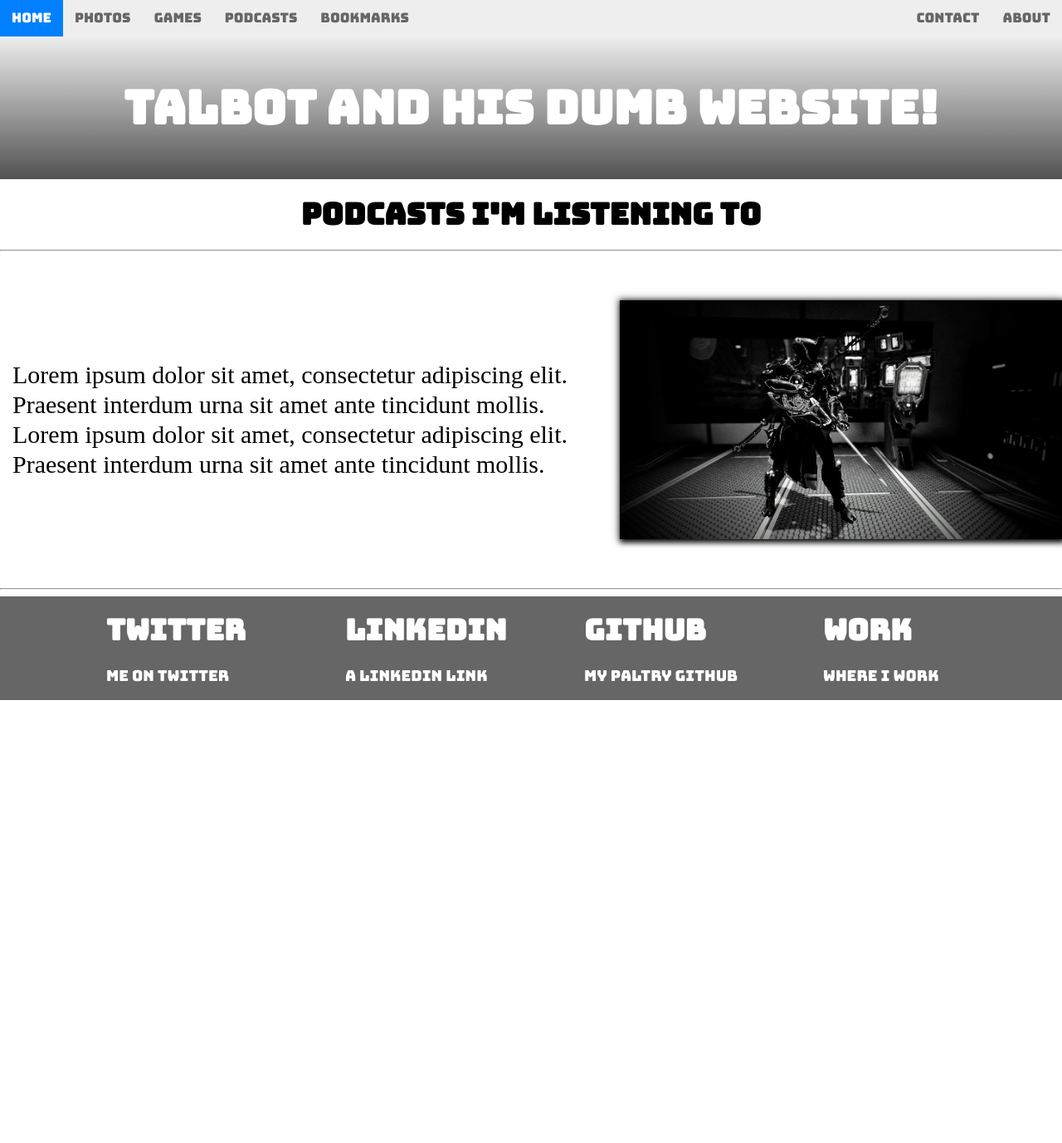
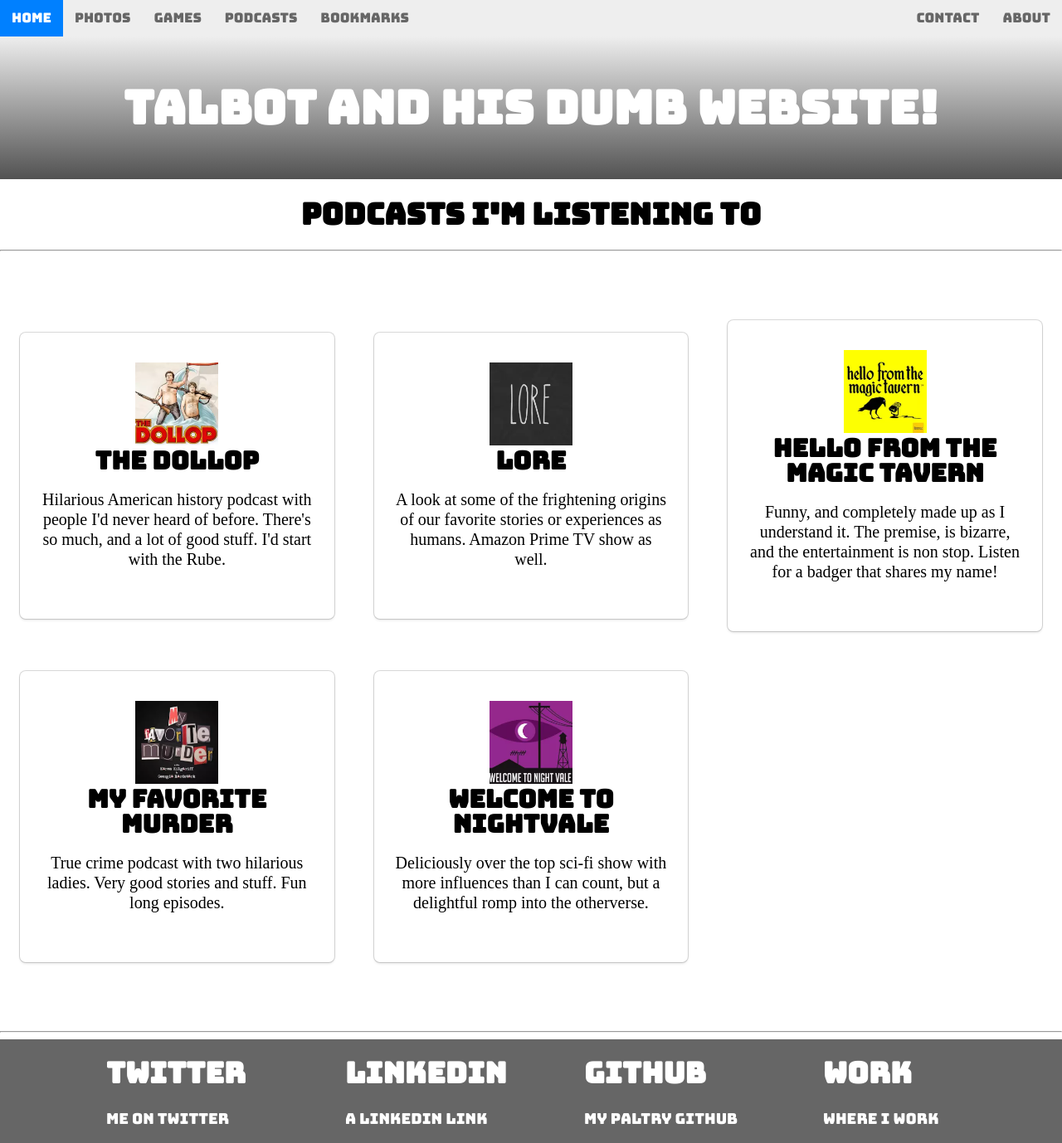
Before and after one commit to towelbot/towelbot.github.io, a Jekyll site: the page Web/podcasts.html, which Jekyll copies as it is, in a window 1280 px wide. Shown: the whole page at 83% size. Built offline with Jekyll 4.4.1, drawn with Linux system fonts in a browser that asks for light colours; before the commit the page ends 900 px from its top, so only the background shows below that.

Commit message:
Updated the podcasts page with content

```diff
--- a/Web/podcasts.html
+++ b/Web/podcasts.html
@@ -34,7 +34,7 @@
 
   <hr>
 
-  <div class="container">
+  <!-- <div class="container">
     <div class="row">
       <div class="col-7">
         <article>
@@ -49,6 +49,82 @@
         </div>
       </div>
     </div>
+  </div> -->
+
+  <div class="container">
+
+    <div class="row">
+      <div class="col-4">
+        <div class="box">
+          <div class="icon">
+            <a href="http://www.dolloppodcast.com/"><img width="100" height="100" src="imgsrc/DollopIcon.PNG"></a>
+          </div>
+          <label>The Dollop</label>
+          <p>
+            Hilarious American history podcast with people I'd never heard of before. There's so much, and a lot of good stuff. I'd start with the Rube.
+          </p>
+        </div>
+      </div>
+      <div class="col-4">
+        <div class="box">
+          <div class="icon">
+            <a href="http://www.lorepodcast.com/"><img width="100" height="100" src="imgsrc/LoreIcon.PNG"></a>
+          </div>
+          <label>Lore</label>
+          <p>
+            A look at some of the frightening origins of our favorite stories or experiences as humans. Amazon Prime TV show as well.
+          </p>
+        </div>
+      </div>
+      <div class="col-4">
+        <div class="box">
+          <div class="icon">
+            <a href="https://hellofromthemagictavern.com/"><img width="100" height="100" src="imgsrc/MagicTavernIcon.PNG"></a>
+          </div>
+          <label>Hello From The Magic Tavern</label>
+          <p>
+            Funny, and completely made up as I understand it. The premise, is bizarre, and the entertainment is non stop. Listen for a badger that shares my name!
+          </p>
+        </div>
+      </div>
+    </div>
+
+    <div class="row">
+      <div class="col-4">
+        <div class="box">
+          <div class="icon">
+            <a href="https://www.myfavoritemurder.com/"><img width="100" height="100" src="imgsrc/MFMIcon.PNG"></a>
+          </div>
+          <label>My Favorite Murder</label>
+          <p>
+            True crime podcast with two hilarious ladies. Very good stories and stuff. Fun long episodes.
+          </p>
+        </div>
+      </div>
+      <div class="col-4">
+        <div class="box">
+          <div class="icon">
+            <a href="http://www.welcometonightvale.com/"><img width="100" height="100" src="imgsrc/NightvaleIcon.PNG"></a>
+          </div>
+          <label>Welcome To Nightvale</label>
+          <p>
+            Deliciously over the top sci-fi show with more influences than I can count, but a delightful romp into the otherverse.
+          </p>
+        </div>
+      </div>
+      <!-- <div class="col-4">
+        <div class="box">
+          <div class="icon">
+            <img width="100" height="100" src="IMG_0699.JPG">
+          </div>
+          <label>Python</label>
+          <p>
+            Yup, Python too. I want to get well versed in a lot of stuff to keep me sharp and growing.
+          </p>
+        </div>
+      </div> -->
+    </div>
+
   </div>
 
   <hr>
```
Also changed, not shown: Web/imgsrc/DollopIcon.PNG (added), Web/imgsrc/LoreIcon.PNG (added), Web/imgsrc/MFMIcon.PNG (added), Web/imgsrc/MagicTavernIcon.PNG (added), Web/imgsrc/NightvaleIcon.PNG (added).
